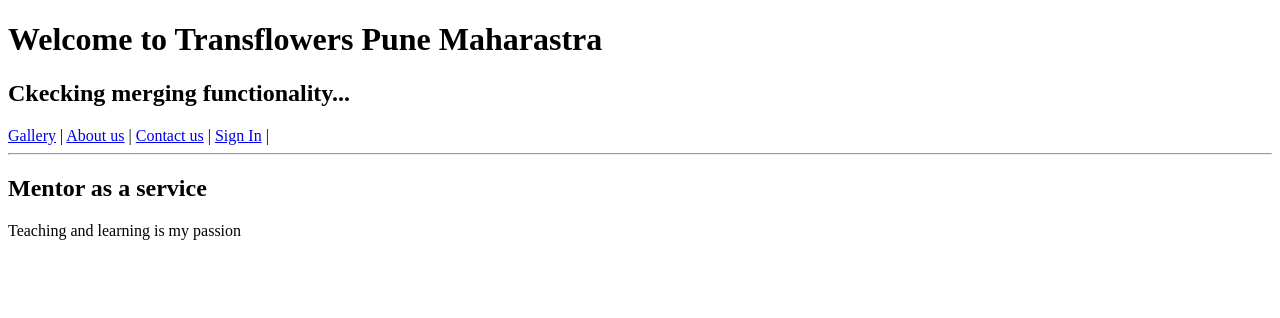
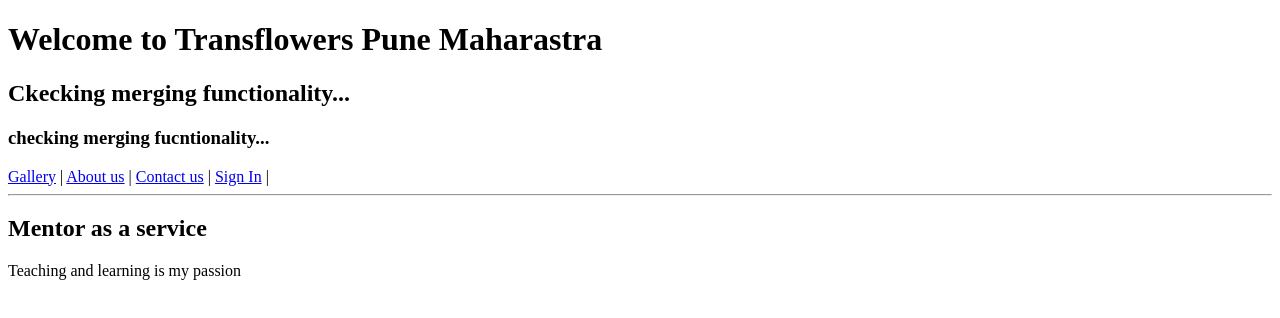
Before and after one commit to Pratap123singh/tflstore_push, a website: page public/index.html in a window 1280 px wide. Drawn offline with Linux system fonts and the light colour scheme.

Commit message:
Update index.html

```diff
--- a/public/index.html
+++ b/public/index.html
@@ -7,6 +7,7 @@
     <body>
         <h1>Welcome to Transflowers Pune Maharastra</h1>
         <h2>Ckecking merging functionality...</h2>
+        <h3>checking merging fucntionality...</h3>
         <a href="/catalog.html">Gallery</a> |  <a href="/about.html">About us</a> |  <a href="/contact.html">Contact us</a> |  <a href="/login.html">Sign In</a> |
         <hr/>
         <h2>Mentor as a service</h2>
```
